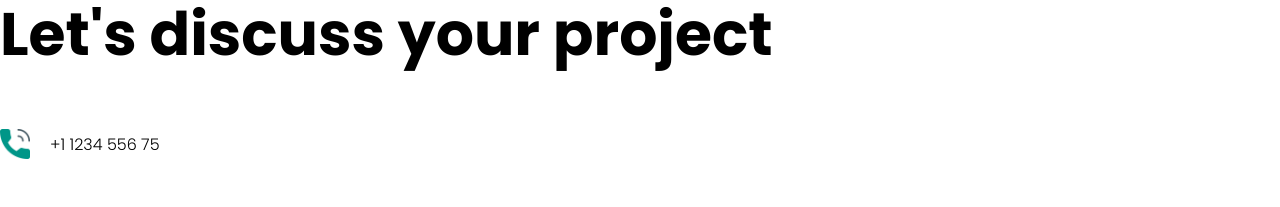
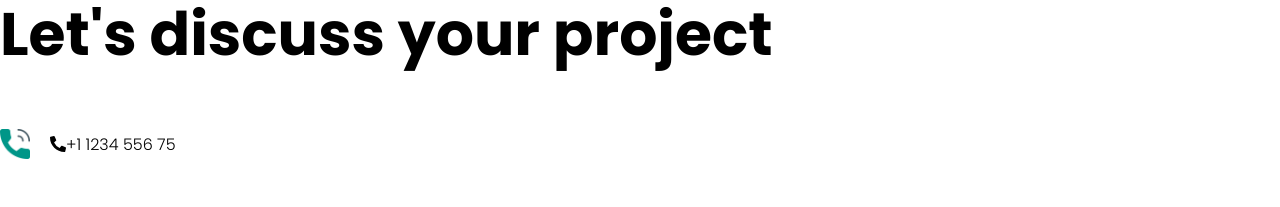
Before and after one commit to lblake/Portfolio-Website, a React (Create React App) app in the folder portfolio-website/: page / in a window 1280 px wide. Shown: the part 2340-2547 px from the top of the page. Built offline with nearby package versions, Linux system fonts and the light colour scheme; some icons are missing.

Commit message:
updated imports

```diff
--- a/portfolio-website/src/components/ContactComponent/Contact.js
+++ b/portfolio-website/src/components/ContactComponent/Contact.js
@@ -6,6 +6,7 @@ import Address from '../../img/address.png';
 import { useRef, useState } from 'react';
 import emailjs from 'emailjs-com';
 import { FontAwesomeIcon } from '@fortawesome/react-fontawesome';
+import { faPhoneAlt } from '@fortawesome/free-solid-svg-icons';
 
 // import { ThemeContext } from '../../context';
 
@@ -44,8 +45,8 @@ export default function Contact() {
         <div className={styles.contactInfo}>
           <div className={styles.contactInfoItem}>
             <img src={Phone} alt='' className={styles.contactIcon} />
+            <FontAwesomeIcon icon={faPhoneAlt}></FontAwesomeIcon>
             +1 1234 556 75
-
           </div>
 
           <div className={styles.contactInfo}>
```
